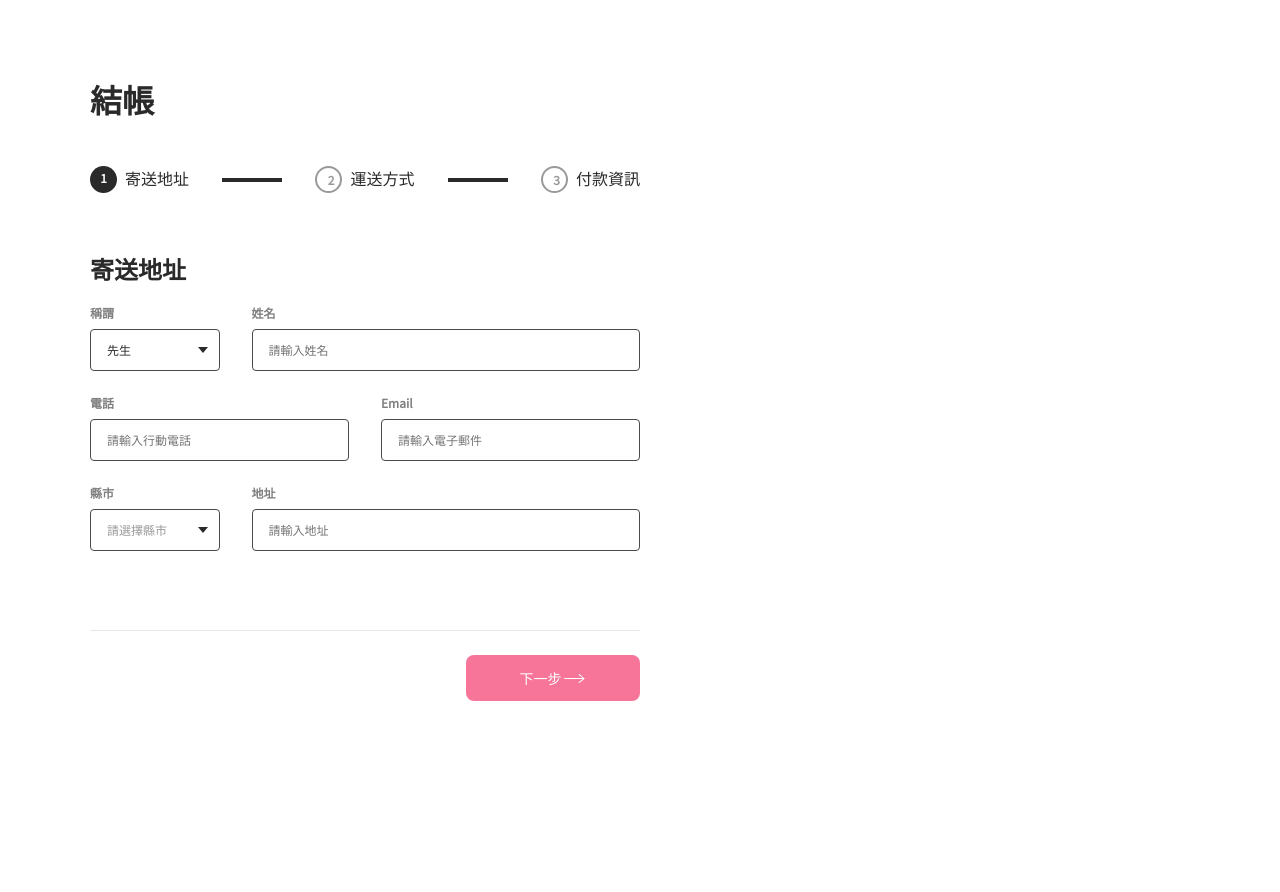
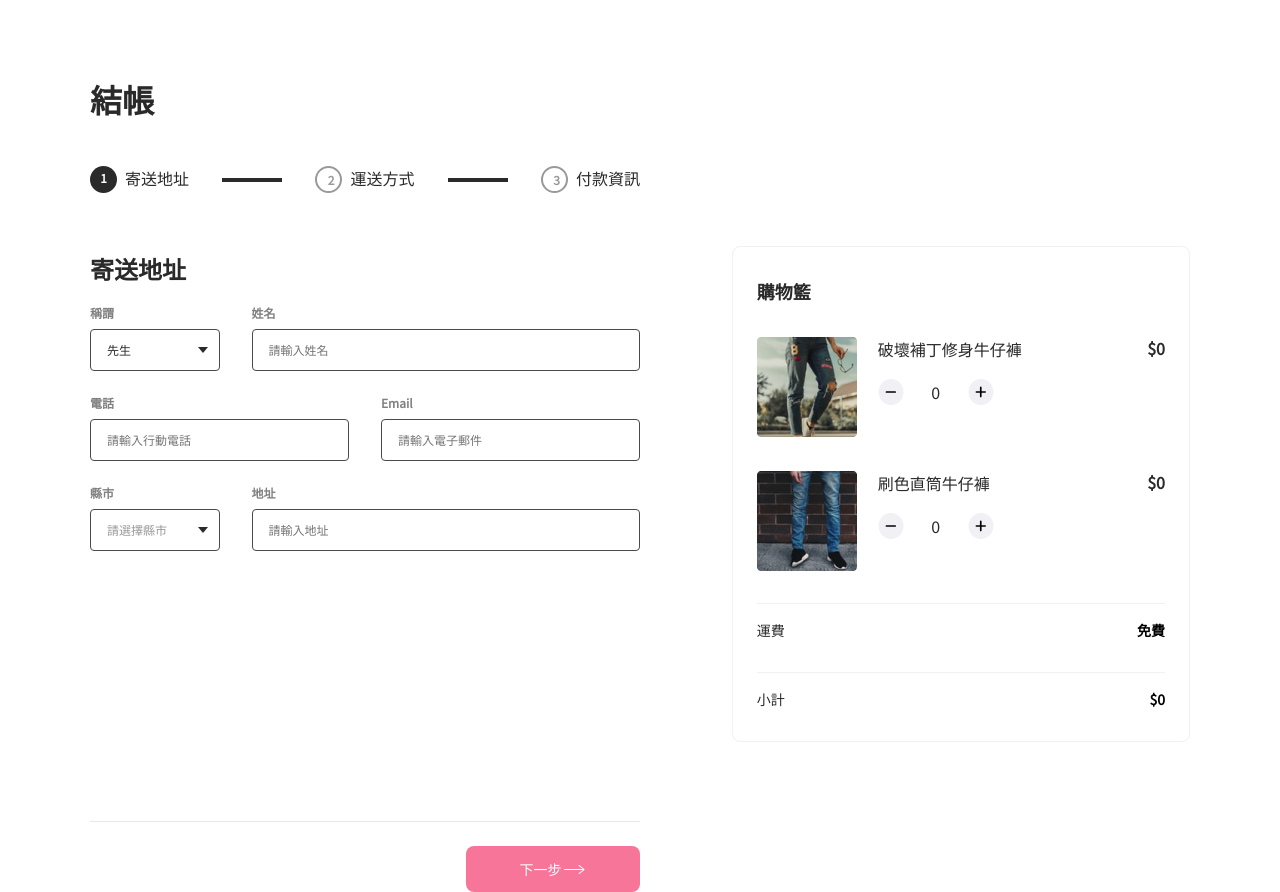
Before and after one commit to h967160/alpha-shop, a React (Create React App) app: page / in a window 1280 px wide. Before the commit the page ends 800 px from the top, so only its background shows below. Built offline with nearby package versions, Linux system fonts and the light colour scheme.

Commit message:
feat: add Cart component & style

```diff
--- a/src/App.js
+++ b/src/App.js
@@ -1,12 +1,14 @@
 import Main from "./components/Main/Main";
 import StepContainer from "./components/Main/Step/StepContainer";
 import ProgressControl from "./components/Main/Step/ProgressControl";
+import Cart from "./components/Main/Cart/Cart";
 
 function App() {
   return (
     <div className="App">
       <Main>
         <StepContainer />
+        <Cart />
         <ProgressControl />
       </Main>
     </div>
--- /dev/null
+++ b/src/components/Main/Cart/Cart.jsx
@@ -0,0 +1,89 @@
+import product1 from "../../../assets/images/product-1.jpg";
+import product2 from "../../../assets/images/product-2.jpg";
+import minus from "../../../assets/icons/minus.svg";
+import plus from "../../../assets/icons/plus.svg";
+import styles from "./Cart.module.scss";
+
+export default function Cart() {
+  return (
+    <>
+      <section className={`${styles.cartContainer} col col-lg-5 col-sm-12`}>
+        <h3 className={`${styles.cartTitle}`}>購物籃</h3>
+        <section
+          className={`${styles.productList} col col-12`}
+          data-total-price="0"
+        >
+          <div
+            className={`${styles.productContainer} col col-12`}
+            data-count="0"
+            data-price="3999"
+          >
+            <img
+              className={`${styles.imgContainer}`}
+              src={product1}
+              alt="Product 1"
+            />
+            <div className={`${styles.productInfo}`}>
+              <div className={`${styles.productName}`}>破壞補丁修身牛仔褲</div>
+              <div className={`${styles.productControlContainer}`}>
+                <div className={`${styles.productControl}`}>
+                  <img
+                    className={`${styles.productAction} minus`}
+                    src={minus}
+                    alt="minus.svg"
+                  />
+                  <span className={`${styles.productCount}`}>0</span>
+                  <img
+                    className={`${styles.productAction} minus`}
+                    src={plus}
+                    alt="plus.svg"
+                  />
+                </div>
+              </div>
+              <div className={`${styles.price}`}>$0</div>
+            </div>
+          </div>
+          <div
+            className={`${styles.productContainer} col col-12`}
+            data-count="0"
+            data-price="1299"
+          >
+            <img
+              className={`${styles.imgContainer}`}
+              src={product2}
+              alt="Product 2"
+            />
+            <div className={`${styles.productInfo}`}>
+              <div className={`${styles.productName}`}>刷色直筒牛仔褲</div>
+              <div className={`${styles.productControlContainer}`}>
+                <div className={`${styles.productControl}`}>
+                  <img
+                    className={`${styles.productAction} minus`}
+                    src={minus}
+                    alt="minus.svg"
+                  />
+                  <span className="product-count">0</span>
+                  <img
+                    className={`${styles.productAction} minus`}
+                    src={plus}
+                    alt="plus.svg"
+                  />
+                </div>
+              </div>
+              <div className={`${styles.price}`}>$0</div>
+            </div>
+          </div>
+        </section>
+
+        <section className={`${styles.cartInfo} shipping col col-12`}>
+          <div className={`${styles.text}`}>運費</div>
+          <div className={`${styles.price}`}>免費</div>
+        </section>
+        <section className={`${styles.cartInfo} total col col-12`}>
+          <div className={`${styles.text}`}>小計</div>
+          <div className={`${styles.price}`}>$0</div>
+        </section>
+      </section>
+    </>
+  );
+}
--- /dev/null
+++ b/src/components/Main/Cart/Cart.module.scss
@@ -0,0 +1,141 @@
+$screen-break-point: 749.5px;
+
+section.cartContainer {
+  padding: 0px 24px;
+  margin-top: 166px;
+  border: 1px solid #f0f0f5;
+  border-radius: 8px;
+
+  h3.cartTitle {
+    display: flex;
+    flex: 0 0 100%;
+    margin: 32px 0px;
+    font-weight: 700;
+    font-size: 18px;
+    line-height: 24px;
+  }
+}
+
+section.productList {
+  .productContainer {
+    display: flex;
+    flex-wrap: nowrap;
+    margin-top: 2px;
+    margin-bottom: 32px;
+
+    .imgContainer {
+      width: 100px;
+      height: 100px;
+      margin-right: 21px;
+    }
+    .productInfo {
+      display: flex;
+      flex-wrap: wrap;
+      flex-grow: 1;
+      align-content: flex-start;
+
+      .productName {
+        font-size: 16px;
+        line-height: 24px;
+        font-weight: 400;
+        max-width: 60%;
+        margin-right: auto;
+      }
+
+      .productControlContainer {
+        display: block;
+        width: 100%;
+        order: 1;
+      }
+
+      .productControl {
+        display: flex;
+        width: 116px;
+        margin-top: 18px;
+        margin-bottom: 17px;
+        justify-content: space-between;
+        align-items: center;
+
+        .productAction {
+          display: inline-block;
+          width: 27px;
+          height: 26px;
+          cursor: pointer;
+        }
+
+        .productCount {
+          display: inline-block;
+        }
+      }
+
+      .price {
+        font-size: 16px;
+        line-height: 22px;
+        font-weight: 700;
+      }
+    }
+  }
+}
+
+section.cartInfo {
+  border-top: 1px solid #f0f0f5;
+  padding-top: 16px;
+  padding-bottom: 32px;
+  align-items: center;
+  justify-content: space-between;
+
+  .text {
+    font-weight: normal;
+    font-size: 14px;
+    line-height: 20px;
+    color: var(--main-text);
+  }
+
+  .price {
+    font-weight: bold;
+    font-size: 14px;
+    line-height: 17px;
+    color: #000000;
+  }
+}
+
+@media screen and (max-width: $screen-break-point) {
+  section.cartContainer {
+    margin-top: 32px;
+    padding-top: 18px;
+
+    h3.cartTitle {
+      display: none;
+    }
+  }
+
+  section.productList {
+    .productContainer {
+      .productInfo {
+        flex-direction: column;
+        align-items: flex-end;
+        flex-wrap: nowrap;
+        justify-content: space-between;
+
+        .productName {
+          margin-right: unset;
+          max-width: unset;
+        }
+
+        .productControlContainer {
+          width: auto;
+          order: unset;
+
+          .productControl {
+            margin-top: 0px;
+            margin-bottom: 0px;
+          }
+        }
+      }
+    }
+  }
+
+  section.cartInfo {
+    padding-bottom: 16px;
+  }
+}
```
